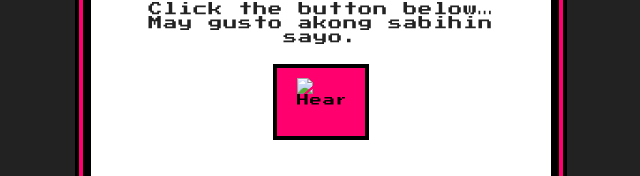
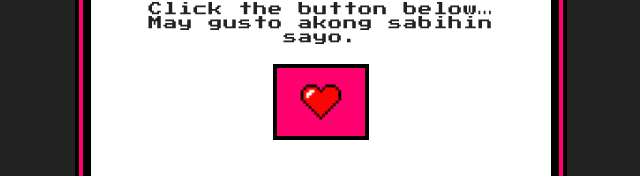
Before and after one commit to sudo-dfcamclp/andrew, a plain HTML site: page index.html in a window 1280 px wide. Shown: the part 390-566 px from the top of the page, without its empty margins (319-959 px from the left). Drawn offline with Linux system fonts and the light colour scheme; files whose address does not match are found by name.

Commit message:
Update index.html

```diff
--- a/index.html
+++ b/index.html
@@ -15,10 +15,11 @@
             <p class="eightbit-text">Click the button below…<br>
             May gusto akong sabihin sayo.</p>
             <button class="eightbit-btn" onclick="window.location.href='letter.html'">
-                <img src="assets/pixel-heart.gif" alt="Heart" class="heart-gif">
+                <img src="pixel-heart.gif" alt="Heart" class="heart-gif">
             </button>
         </div>
     </div>
     <script src="script/script.js"></script>
 </body>
+
 </html>
```
